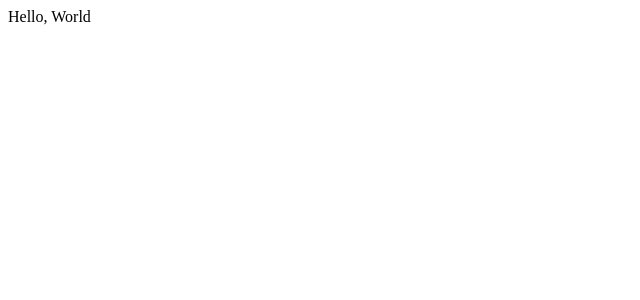
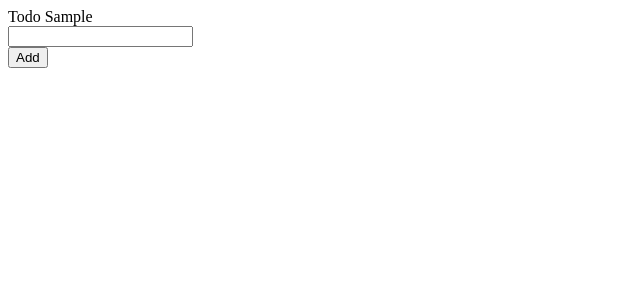
Before and after one commit to jun1717/react-hooks-todo, a React app: page / in a window 1280 px wide. Shown: the top 300 px of the page, without its empty margins (0-640 px from the left). Built offline with nearby package versions, Linux system fonts and the light colour scheme.

Commit message:
create TodoList with ReactHooks

```diff
--- a/src/components/App.jsx
+++ b/src/components/App.jsx
@@ -1,8 +1,36 @@
-import React from 'react';
+import React, { useState } from 'react';
 
-const App = () => (
-  <div>
-    Hello, World
-  </div>
-);
+
+const App = () => {
+  const [todo, setTodo] = useState([]);
+  const [text, setText] = useState('');
+  const addTodo = () => {
+    if (text === '') {
+      return;
+    }
+    setText('');
+    setTodo([...todo, text]);
+  };
+  const deleteTodo = (idx) => {
+    const list = todo.filter((data, index) => index !== idx);
+    setTodo([list]);
+  };
+  return (
+    <div>
+      Todo Sample
+      <div>
+        <input type="text" value={text} onChange={e => setText(e.target.value)} />
+        <br />
+        <button type="button" onClick={() => addTodo()}>Add</button>
+        <br />
+        {todo.map((data, index) => (
+          <li key={Math.random()}>
+            <span style={{ paddingRight: '5px' }}>{data}</span>
+            <button type="button" onClick={() => deleteTodo(index)}> delete</button>
+          </li>
+        ))}
+      </div>
+    </div>
+  );
+};
 export default App;
```
